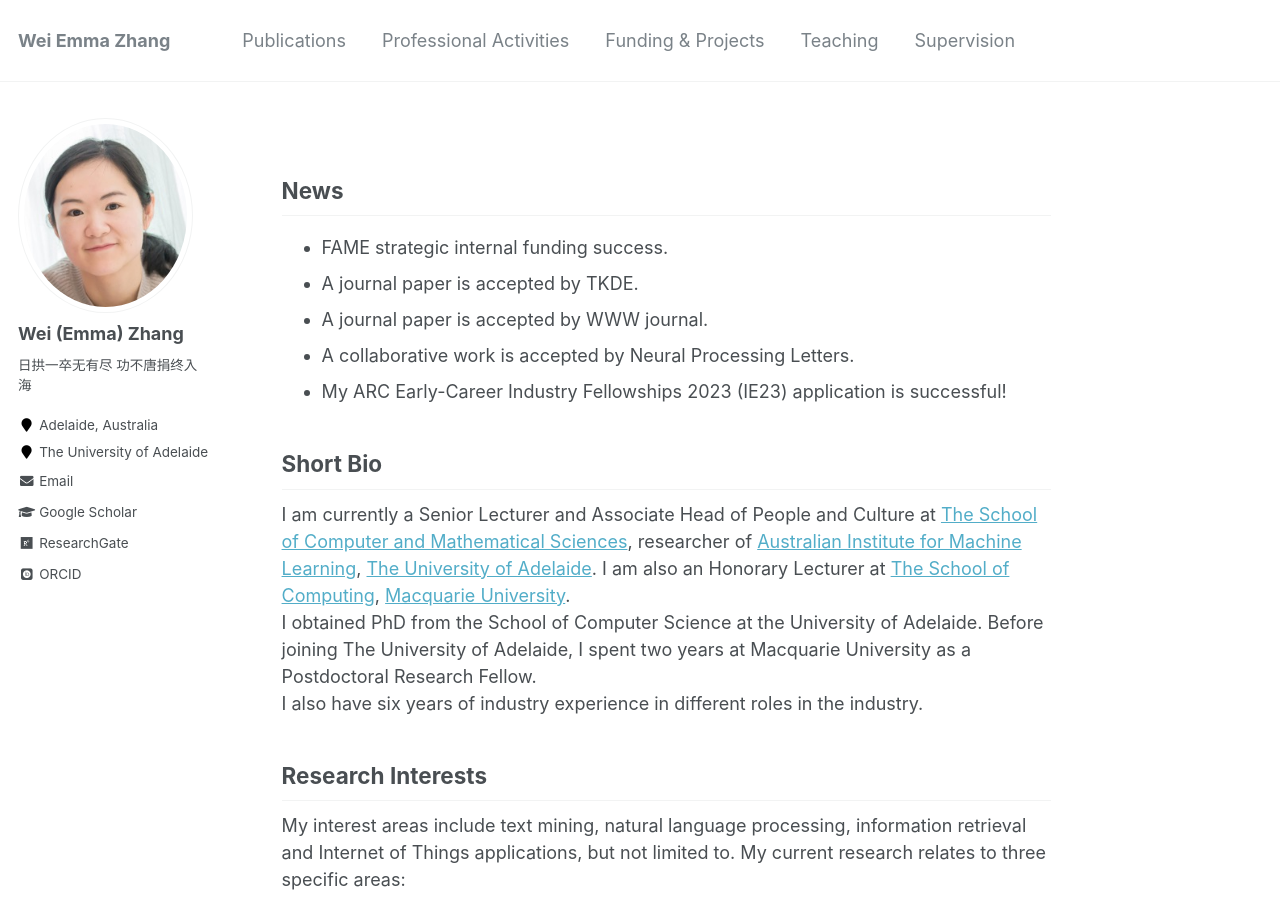
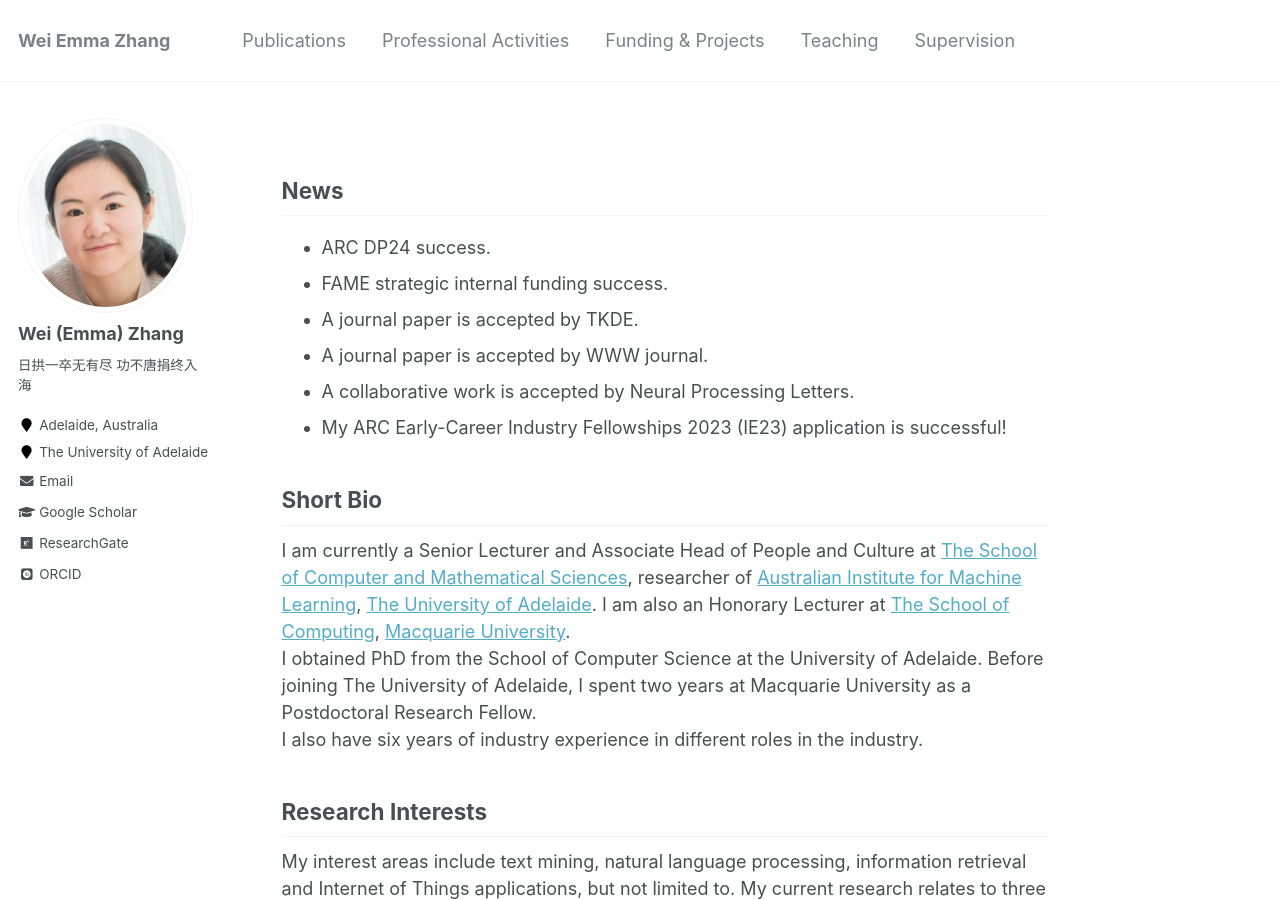
Before and after one commit to weiezhang/weiezhang.github.io, a Jekyll site: the page built from _pages/about.md, in a window 1280 px wide and 900 px high. Built offline with Jekyll 4.4.1, drawn with Linux system fonts in a browser that asks for light colours; some web fonts are replaced.

Commit message:
Update about.md

```diff
--- a/_pages/about.md
+++ b/_pages/about.md
@@ -9,6 +9,7 @@ redirect_from:
 ---
 
 ## News
+* ARC DP24 success.
 * FAME strategic internal funding success.
 * A journal paper is accepted by TKDE.
 * A journal paper is accepted by WWW journal.
```
